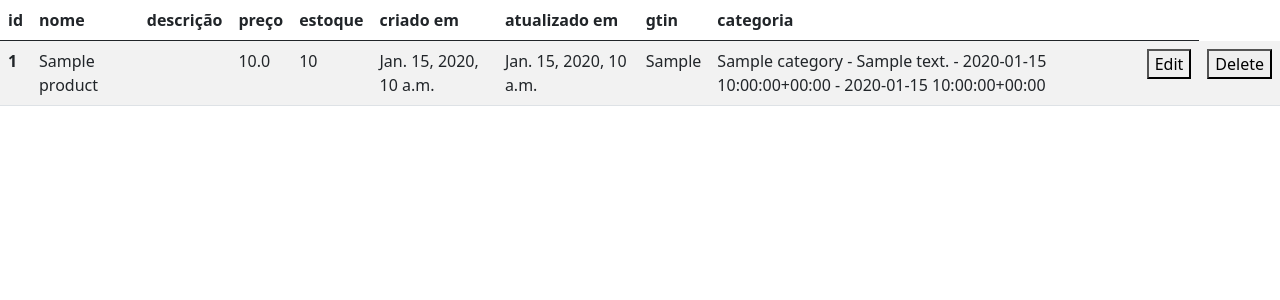
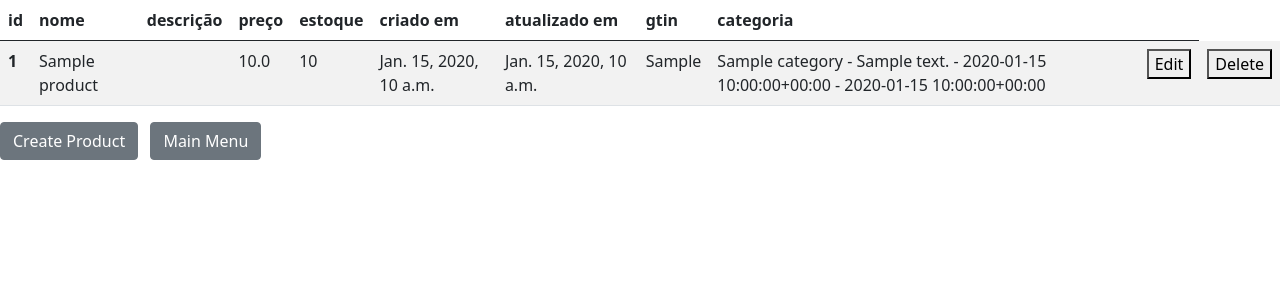
Before and after one commit to VictorOliveiraPy/test-nginx, a Django app: page /products in a window 1280 px wide. Shown: the top 300 px of the page. Run offline with Django 3.2, Linux system fonts and the light colour scheme; tables that the repository leaves empty hold one stand-in row (values such as "Sample post").

Commit message:
Created button created_product

```diff
--- a/product/templates/product.html
+++ b/product/templates/product.html
@@ -37,10 +37,10 @@
         </tbody>
 
     </table>
-<!-- </div>
-    <div class="bottom">
-    <a href="/category/create"><button class="btn btn-secondary me-md-2" type="button">Create Category</button></a>
-    <a href="/"><button class="btn btn-secondary me-md-2" type="button">Main Menu</button></a>
-</div>  -->
 
+</div>
+<div class="bottom">
+<a href="/create_product"><button class="btn btn-secondary me-md-2" type="button">Create Product</button></a>
+<a href="/"><button class="btn btn-secondary me-md-2" type="button">Main Menu</button></a>
+</div>
 {% endblock%}
```
